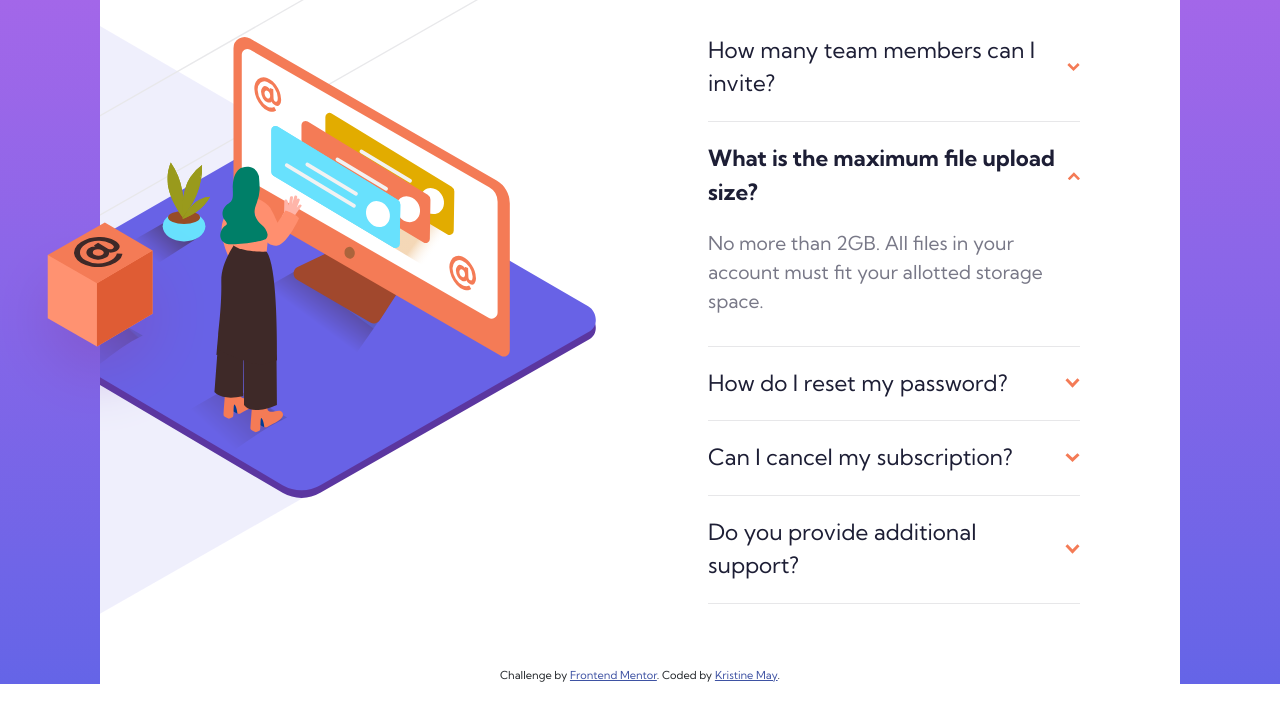
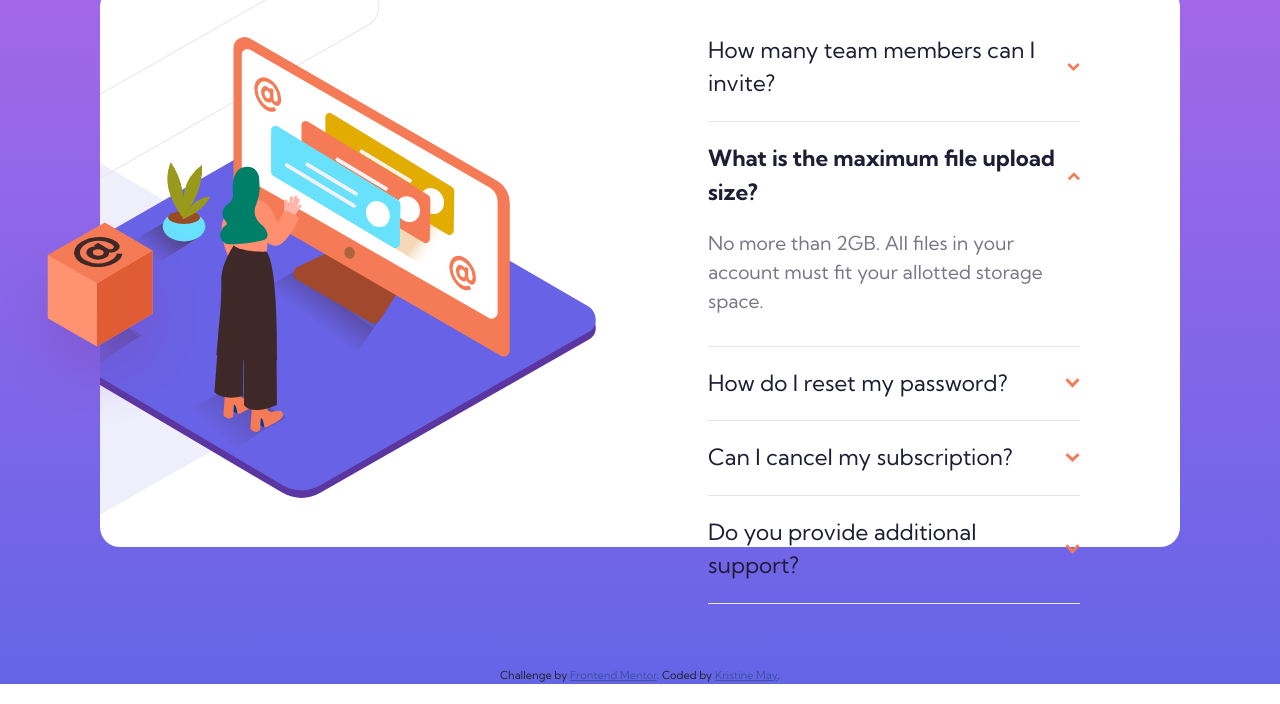
Before and after one commit to sn-tin/faq-accordion-card-main, a website built with Parcel: page src/index.html in a window 1280 px wide. Shown: the part 133-837 px from the top of the page. Built offline with nearby package versions, Linux system fonts and the light colour scheme.

Commit message:
Change background size and add height on container

```diff
--- a/src/scss/_base.scss
+++ b/src/scss/_base.scss
@@ -35,6 +35,7 @@ main {
 }
 
 .container {
+    height: 70%;
     align-items: center;
     justify-content: center;
     background-color: white;
@@ -43,7 +44,7 @@ main {
     margin: 0 100px;
     background-image: url("../images/bg-pattern-desktop.svg");
     background-repeat: no-repeat;
-    background-size: 80rem;
+    background-size: 100%;
     background-position: -50rem -25rem;
 }
 
```
Also changed, not shown: dist/index.js, 4 other files.
